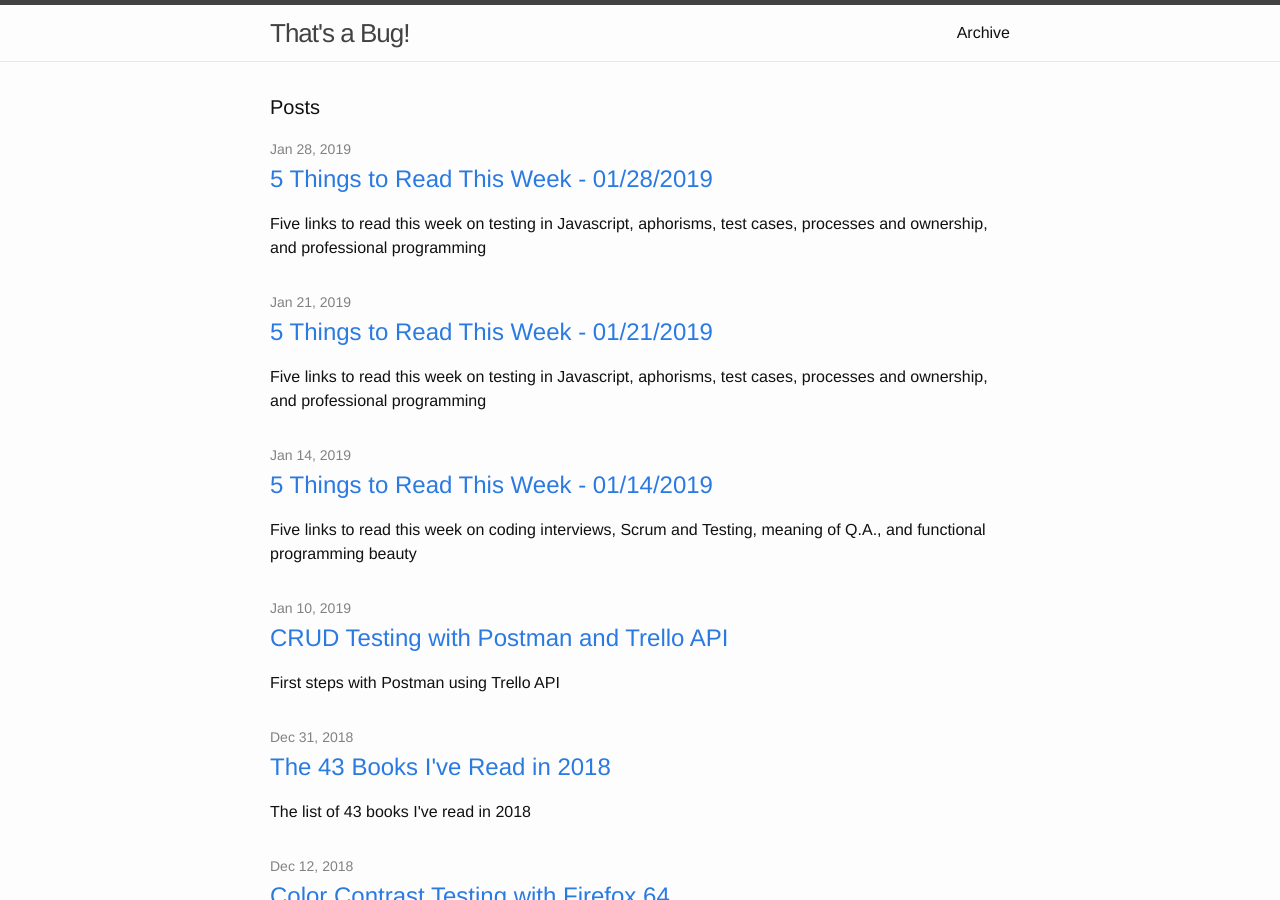
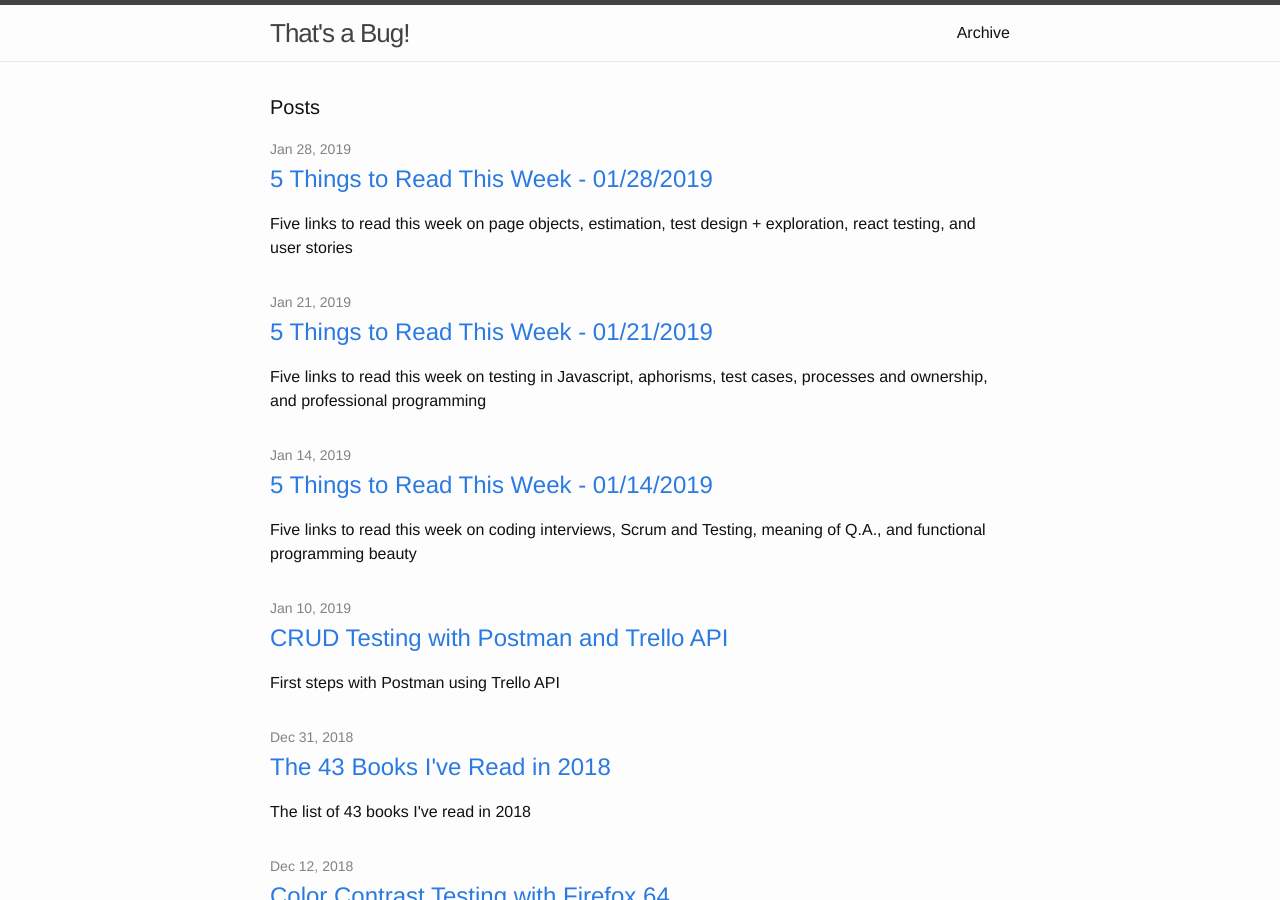
Before and after one commit to JoaoGFarias/JoaoGFarias.github.io, a Jekyll site: the page built from index.html, in a window 1280 px wide and 900 px high. Built offline with Jekyll 4.4.1, drawn with Linux system fonts in a browser that asks for light colours.

Commit message:
5 Things to Read - 01/28/2019 - Fixing tags

```diff
--- a/_posts/2019-01-28-5thingstoread.markdown
+++ b/_posts/2019-01-28-5thingstoread.markdown
@@ -3,9 +3,9 @@
 title: "5 Things to Read This Week - 01/28/2019"
 date: 2019-01-28 08:00:00 +0100
 author: João Farias
-version: 1.0.0
-tags: 5-things-to-read javascript philosophy test-case process programmming
-description: Five links to read this week on testing in Javascript, aphorisms, test cases, processes and ownership, and professional programming
+version: 1.0.1
+tags: 5-things-to-read automation estimation test-design exploratory react scrum
+description: Five links to read this week on page objects, estimation, test design + exploration, react testing, and user stories
 ---
 
 # 5 Things to Read
```
Also changed, not shown: tag/react.md (added, +7 -0 lines), tag/test-design.md (added, +7 -0 lines).
